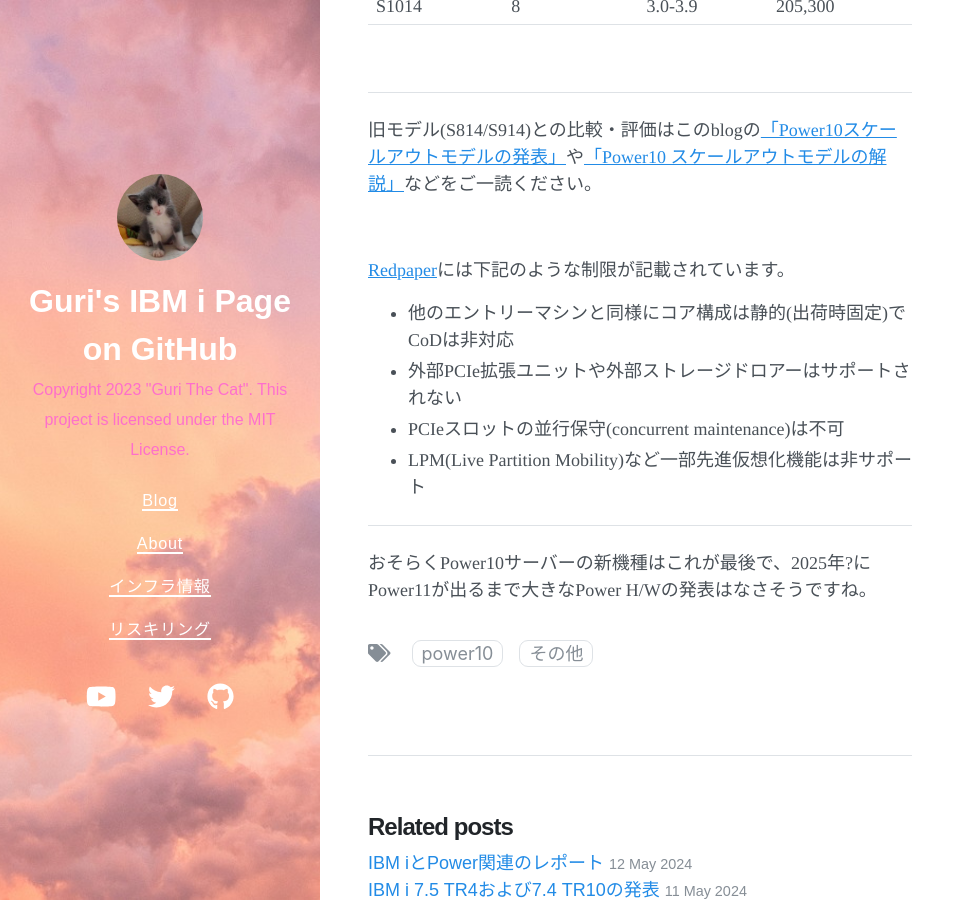
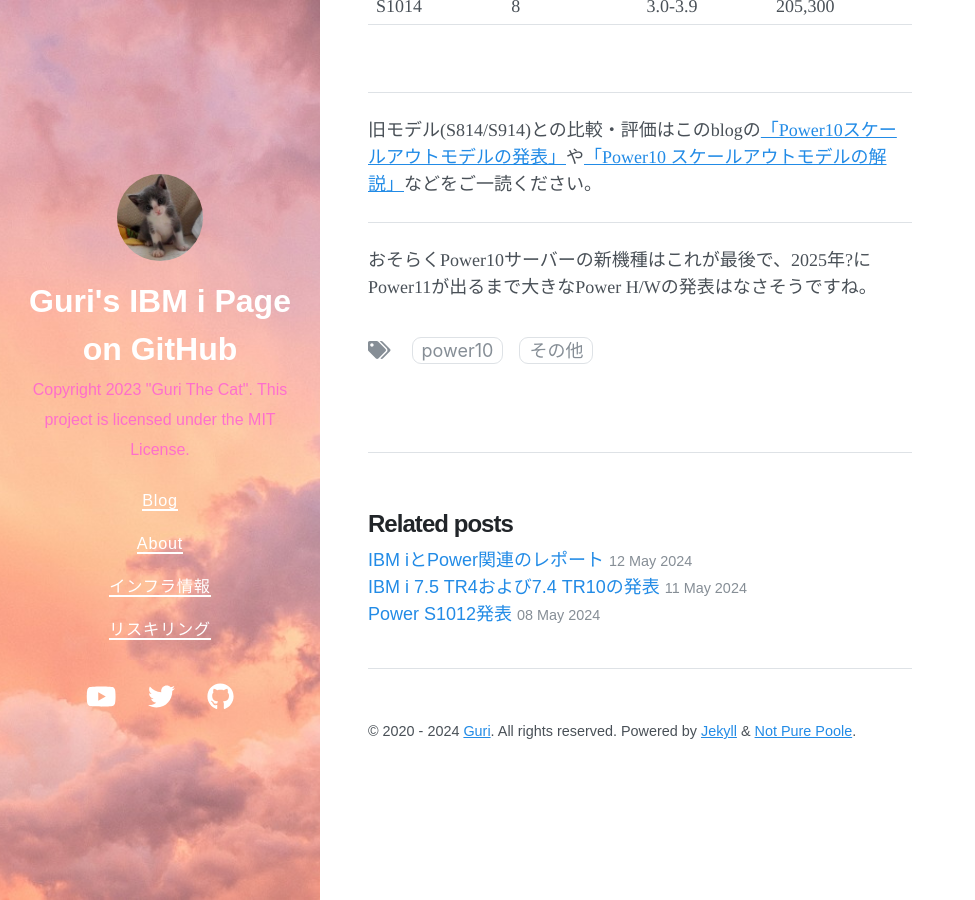
Before and after one commit to GuriCat/GuriPages, a Jekyll site: the page built from _posts/2024-05-13-Power_S1012の性能.markdown, in a window 1280 px wide and 900 px high, scrolled down 489 px. Shown: the whole window, without its empty margins (0-975 px from the left). Built offline with Jekyll 4.4.1, drawn with Linux system fonts in a browser that asks for light colours; nearby versions of some CDN libraries.

Commit message:
Update 2024-05-13-Power_S1012の性能.markdown

```diff
--- a/_posts/2024-05-13-Power_S1012の性能.markdown
+++ b/_posts/2024-05-13-Power_S1012の性能.markdown
@@ -21,16 +21,8 @@
 
 旧モデル(S814/S914)との比較・評価はこのblogの[「Power10スケールアウトモデルの発表」](/GuriPages/2022/07/14/Power10%E3%82%B9%E3%82%B1%E3%83%BC%E3%83%AB%E3%82%A2%E3%82%A6%E3%83%88%E3%83%A2%E3%83%87%E3%83%AB%E3%81%AE%E7%99%BA%E8%A1%A8/)や[「Power10 スケールアウトモデルの解説」](/GuriPages/2022/08/09/Power10-%E3%82%B9%E3%82%B1%E3%83%BC%E3%83%AB%E3%82%A2%E3%82%A6%E3%83%88%E3%83%A2%E3%83%87%E3%83%AB%E3%81%AE%E8%A7%A3%E8%AA%AC/)などをご一読ください。
 
-<br>
-
-[Redpaper](https://www.redbooks.ibm.com/redpieces/pdfs/redp5728.pdf){:target="_blank"}には下記のような制限が記載されています。
-- 他のエントリーマシンと同様にコア構成は静的(出荷時固定)でCoDは非対応
-- 外部PCIe拡張ユニットや外部ストレージドロアーはサポートされない
-- PCIeスロットの並行保守(concurrent maintenance)は不可
-- LPM(Live Partition Mobility)など一部先進仮想化機能は非サポート
-
 <hr>
-<p></p>
+<p> </p>
 
 おそらくPower10サーバーの新機種はこれが最後で、2025年?にPower11が出るまで大きなPower H/Wの発表はなさそうですね。
 
```
